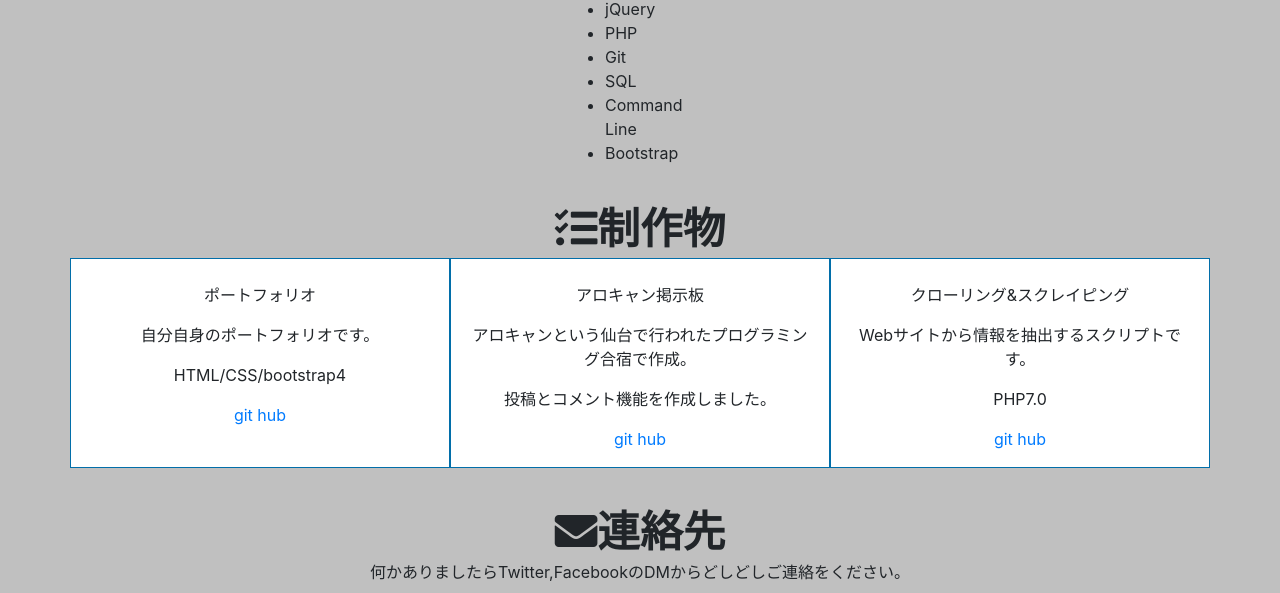
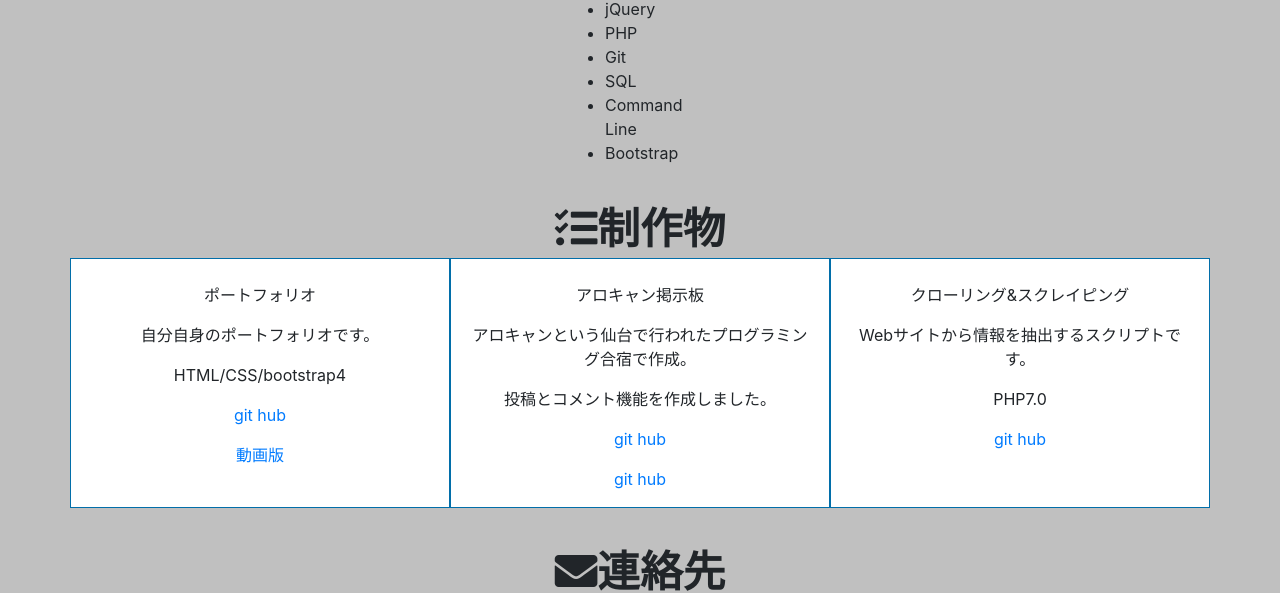
Before and after one commit to gotogo22/gotogo.github.io, a plain HTML site: page index.html in a window 1280 px wide. Shown: the part 928-1521 px from the top of the page. Drawn offline with nearby package versions, Linux system fonts and the light colour scheme; a script that the page names is missing.

Commit message:
さｆｒ

```diff
--- a/index.html
+++ b/index.html
@@ -112,6 +112,8 @@
                             <p class="card-caption-info">HTML/CSS/bootstrap4</p>
                             <p class="card-caption-url"><a class="url-link"
                                     href="https://github.com/spineSuzukiNaoto/portfolio" target="_blank">git hub</a></p>
+                            <p class="card-caption-url"><a class="url-link" href="https://youtu.be/o59XaWHZjH0" target="_blank">
+                                動画版</a></p>
                         </figcaption>
                     </figure>
 
@@ -125,6 +127,9 @@
                             <p class="card-caption-info">投稿とコメント機能を作成しました。</p>
                             <p class="card-caption-url"><a class="url-link"
                                     href="https://gotogo22.github.io/arokyan.github.io/" target="_blank">git hub</a>
+                            </p>
+                            <p class="card-caption-url"><a class="url-link" href="https://youtu.be/BC1bwG7MyBs " target="_blank">git
+                                    hub</a>
                             </p>
                         </figcaption>
                     </figure>
```
